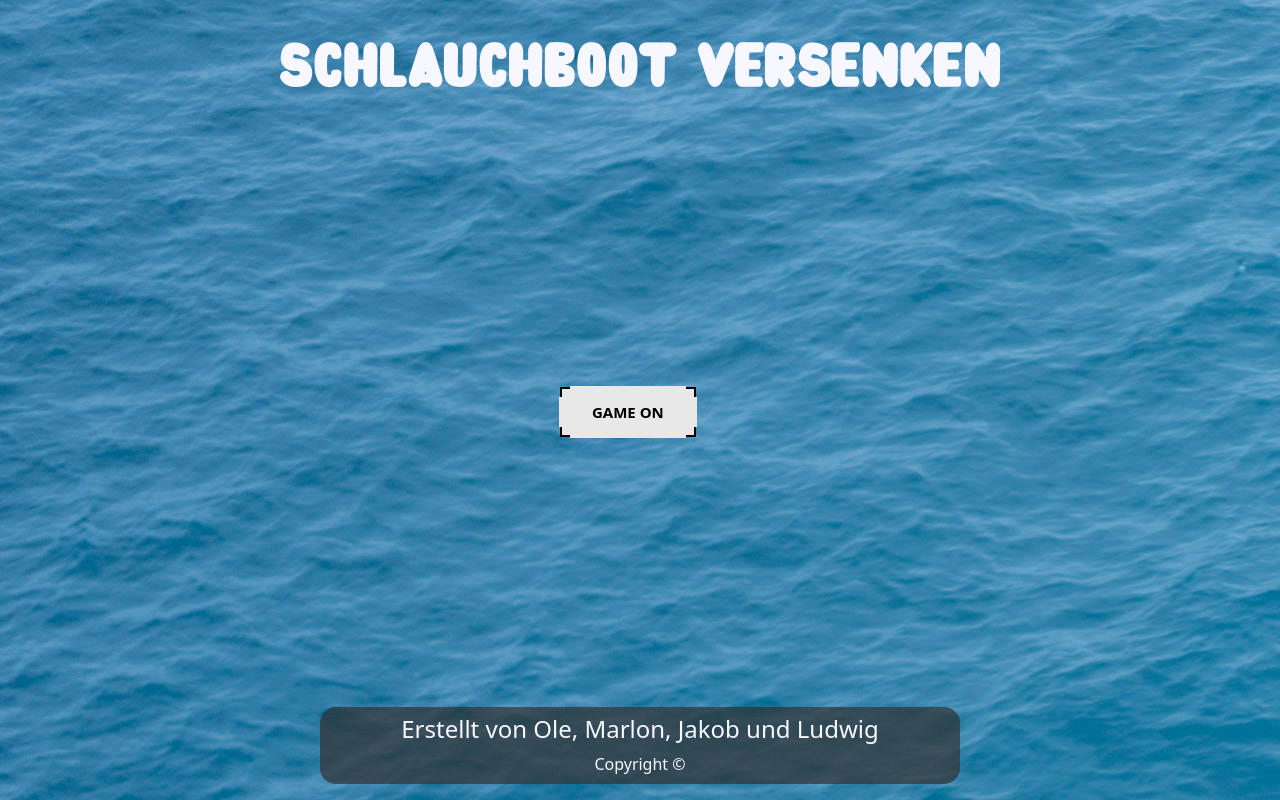
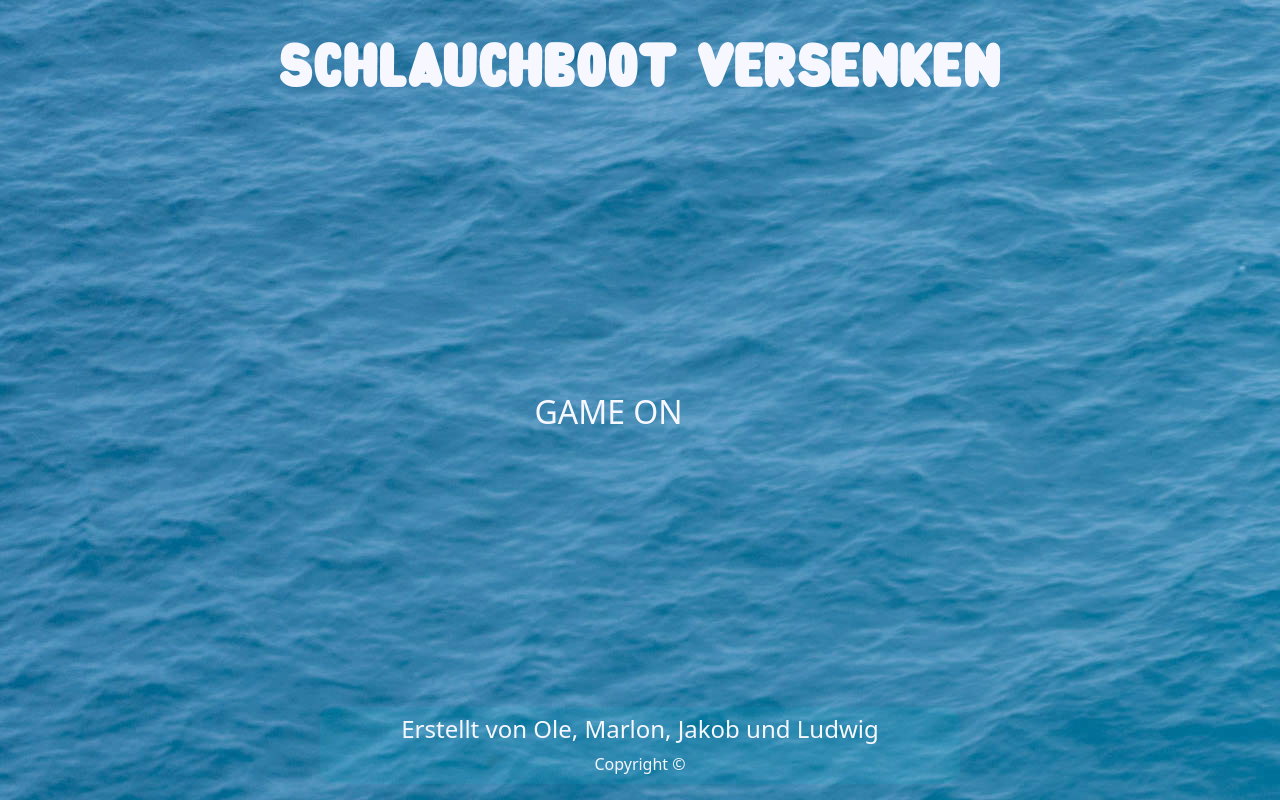
Before and after one commit to L-Engelhardt-Lette/SchlauchbootVersenken, a plain HTML site: page index.html in a window 1280 px wide. Drawn offline with nearby package versions, Linux system fonts and the light colour scheme.

Commit message:
new index and css

```diff
--- a/css/button-css.css
+++ b/css/button-css.css
@@ -1,62 +1,58 @@
+html{
+    --black: #070600ff;
+    --white: #f7f7ffff;
+    --dark: #3066beff;
+    --mid: #2ca6a4ff;
+    --light: #00c2d1ff;
+}
 /*
   Button
 */
-button {
+.button-start {
+    --color: var(--white);
+    padding: 0.8em 1.7em;
+    background-color: transparent;
+    border-radius: .3em;
     position: relative;
+    overflow: hidden;
+    cursor: pointer;
+    transition: .5s;
+    font-weight: 400;
+    font-size: 2em;
+    border: 1px;
+    font-family: inherit;
+    text-transform: uppercase;
+    color: var(--color);
+    z-index: 1;
+}
+.button-start::before, .button-start::after {
+    content: '';
+    display: block;
+    width: 50px;
     height: 50px;
-    padding: 0 30px;
-    border: 2px solid #000;
-    background: #e8e8e8;
-    user-select: none;
-    white-space: nowrap;
-    transition: all .05s linear;
-    font-family: inherit;
-   }
-
-   button:before, button:after {
-    content: "";
+    transform: translate(-50%, -50%);
     position: absolute;
-    background: #e8e8e8;
-    transition: all .2s linear;
-   }
-
-   button:before {
-    width: calc(100% + 6px);
-    height: calc(100% - 16px);
-    top: 8px;
-    left: -3px;
-   }
-
-   button:after {
-    width: calc(100% - 16px);
-    height: calc(100% + 6px);
-    top: -3px;
-    left: 8px;
-   }
-
-   button:hover {
-    cursor: crosshair;
-   }
-
-   button:active {
-    transform: scale(0.95);
-   }
-
-   button:hover:before {
-    height: calc(100% - 32px);
-    top: 16px;
-   }
-
-   button:hover:after {
-    width: calc(100% - 32px);
-    left: 16px;
-   }
-
-   button span {
-    font-size: 15px;
-    z-index: 3;
-    position: relative;
-    font-weight: 600;
-   }
-
+    border-radius: 50%;
+    z-index: -1;
+    background-color: var(--light);
+    transition: 0.5s ease;
+}
+.button-start::before {
+    top: -1em;
+    left: -1em;
+}
+.button-start::after {
+    left: calc(100% + 1em);
+    top: calc(100% + 1em);
+}
+.button-start:hover::before, .button-start:hover::after {
+    height: 410px;
+    width: 410px;
+}
+.button-start:hover {
+    color: var(--white);
+}
+.button-start:active {
+    filter: brightness(.8);
+}
 /* END */
--- a/css/style.css
+++ b/css/style.css
@@ -53,7 +53,7 @@ h1{
 */
 .Game-Interface-Start{
     margin: auto;
-    width:10em;
+    width:20em;
 }
 /*  END
 */
@@ -61,7 +61,7 @@ h1{
 /*  Footer
 */
 #index-footer{
-        background-color: rgba(51, 51, 51, .70);
+        background-color: rgba(0,194,209, 0.1);
         padding-top: 0.5em;
         margin-bottom: 0.3em;
         border-radius: 1em;
--- a/index.html
+++ b/index.html
@@ -20,7 +20,7 @@
 
     <!--Game Interface-->
     <div class="Game-Interface-Start">
-          <button onclick="window.location.href='/page/game.html';">
+          <button class="button-start" onclick="window.location.href='/page/game.html';">
             <span> GAME ON
             </span>
           </button>
```
